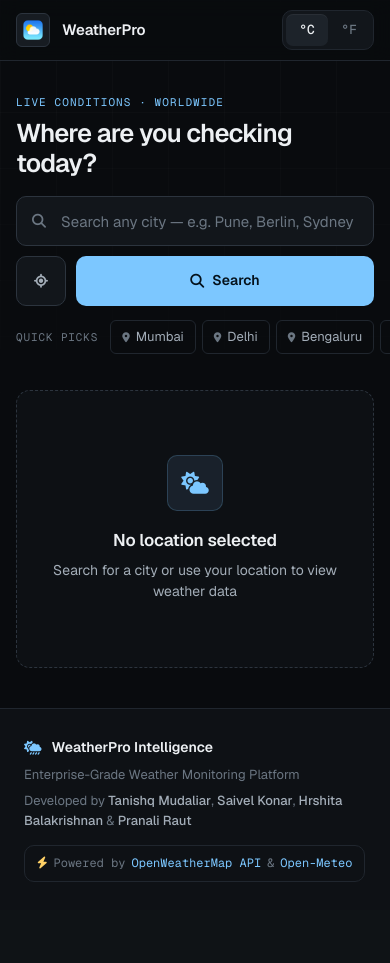
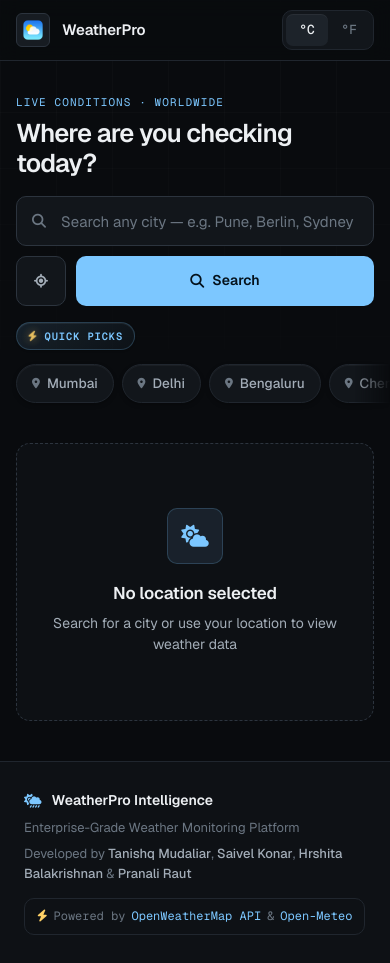
Before and after one commit to tanishqmudaliar/Weather-Monitoring-System, a Flask app: page / in a window 390 px wide. Before the commit the page ends 882 px from the top, so only its background shows below. Run offline with Flask 3, Linux system fonts and the light colour scheme.

Commit message:
feat(ui): redesign quick picks section for laptop and mobile viewports
Modernize quick city chips into instrument panel pills with hover glow, active indicators, and keyboard accessibility. Add full-bleed horizontal swipe rail with gradient edge fade for mobile and tablet devices.

```diff
--- a/static/app.js
+++ b/static/app.js
@@ -44,6 +44,8 @@ function setupEventListeners() {
     chip.addEventListener("click", () => {
       const city = chip.getAttribute("data-city");
       if (city && locationInput) {
+        cityChips.forEach((c) => c.classList.remove("active"));
+        chip.classList.add("active");
         locationInput.value = city;
         handleSearch();
       }
@@ -242,6 +244,17 @@ function displayCurrentWeather(data) {
     locationName.textContent = parts[0] || data.location;
     if (countryCode && parts[1]) countryCode.textContent = parts[1];
   }
+
+  // Sync active quick pick chip
+  const activeCityName = (data.location || "").split(",")[0].trim().toLowerCase();
+  document.querySelectorAll(".city-chip").forEach((chip) => {
+    const chipCity = (chip.getAttribute("data-city") || "").trim().toLowerCase();
+    if (chipCity && activeCityName && (chipCity === activeCityName || activeCityName.includes(chipCity))) {
+      chip.classList.add("active");
+    } else {
+      chip.classList.remove("active");
+    }
+  });
 
   // Weather Icon
   const weatherIcon = document.getElementById("weather-icon");
--- a/static/styles.css
+++ b/static/styles.css
@@ -271,39 +271,149 @@ a:hover { color: var(--text); }
 }
 .btn-secondary:hover { color: var(--sky); border-color: var(--sky); background: var(--sky-soft); }
 
-/* Quick cities */
+/* ==========================================================================
+   Quick Picks Section (Instrument Panel Styling)
+   ========================================================================== */
+.quick-picks-container {
+  display: flex;
+  align-items: center;
+  gap: 12px;
+  margin-top: 18px;
+  width: 100%;
+}
+
+/* Badge for "Quick picks" */
+.quick-label {
+  display: inline-flex;
+  align-items: center;
+  gap: 7px;
+  padding: 6px 12px;
+  font-family: var(--font-mono);
+  font-size: 11px;
+  font-weight: 600;
+  text-transform: uppercase;
+  letter-spacing: 0.08em;
+  color: var(--sky);
+  background: linear-gradient(135deg, rgba(124, 199, 255, 0.12), rgba(124, 199, 255, 0.04));
+  border: 1px solid rgba(124, 199, 255, 0.22);
+  border-radius: 999px;
+  box-shadow: 0 1px 2px rgba(0, 0, 0, 0.2), inset 0 1px 0 rgba(255, 255, 255, 0.06);
+  user-select: none;
+  white-space: nowrap;
+  flex-shrink: 0;
+  transition: border-color var(--t), box-shadow var(--t), background var(--t);
+}
+
+.quick-label i {
+  font-size: 10px;
+  color: var(--amber);
+  filter: drop-shadow(0 0 4px rgba(255, 209, 102, 0.45));
+  animation: pulseBolt 3s ease-in-out infinite;
+}
+
+@keyframes pulseBolt {
+  0%, 100% { opacity: 0.85; transform: scale(1); }
+  50% { opacity: 1; transform: scale(1.15); filter: drop-shadow(0 0 6px rgba(255, 209, 102, 0.75)); }
+}
+
+/* Chips container (Laptop / Desktop) */
 .quick-cities {
   display: flex;
   flex-wrap: wrap;
   align-items: center;
-  gap: 6px;
-  margin-top: 14px;
+  gap: 8px;
+  flex: 1;
 }
-.quick-label {
-  font-family: var(--font-mono);
-  font-size: 11px;
-  text-transform: uppercase;
-  letter-spacing: 0.08em;
-  color: var(--text-3);
-  margin-right: 6px;
+
+/* Fallback if quick-picks-container is omitted */
+.search-section > .quick-cities {
+  margin-top: 16px;
 }
+.quick-cities > .quick-label {
+  margin-right: 4px;
+}
+
+/* Individual City Chip (Laptop / Desktop Default) */
 .city-chip {
   display: inline-flex;
   align-items: center;
-  gap: 6px;
-  padding: 6px 11px;
+  gap: 7px;
+  padding: 7px 14px;
+  font-family: var(--font-sans);
   font-size: 13px;
+  font-weight: 500;
   color: var(--text-2);
-  background: transparent;
+  background: var(--surface);
   border: 1px solid var(--line);
-  border-radius: var(--r-sm);
+  border-radius: 999px;
+  box-shadow: 0 2px 4px rgba(0, 0, 0, 0.25), inset 0 1px 0 rgba(255, 255, 255, 0.04);
   cursor: pointer;
   user-select: none;
-  transition: color var(--t), border-color var(--t), background var(--t);
+  white-space: nowrap;
+  text-decoration: none;
+  outline: none;
+  position: relative;
+  transition:
+    color var(--t),
+    border-color var(--t),
+    background var(--t),
+    box-shadow var(--t),
+    transform var(--t);
 }
-.city-chip i { font-size: 10px; color: var(--text-3); transition: color var(--t); }
-.city-chip:hover { color: var(--text); border-color: var(--line-strong); background: var(--surface); }
-.city-chip:hover i { color: var(--sky); }
+
+.city-chip i {
+  font-size: 10.5px;
+  color: var(--text-3);
+  transition: color var(--t), transform var(--t);
+}
+
+/* Hover state (Laptop) */
+.city-chip:hover {
+  color: var(--text);
+  background: var(--surface-2);
+  border-color: rgba(124, 199, 255, 0.45);
+  box-shadow:
+    0 4px 14px rgba(0, 0, 0, 0.35),
+    0 0 12px rgba(124, 199, 255, 0.14),
+    inset 0 1px 0 rgba(255, 255, 255, 0.08);
+  transform: translateY(-2px);
+}
+
+.city-chip:hover i {
+  color: var(--sky);
+  transform: translateY(-1px) scale(1.15);
+}
+
+/* Focus visible state (Accessibility) */
+.city-chip:focus-visible {
+  border-color: var(--sky);
+  box-shadow: var(--focus);
+}
+
+/* Press state */
+.city-chip:active {
+  transform: translateY(0) scale(0.96);
+  background: var(--surface-3);
+  transition-duration: 50ms;
+}
+
+/* Active / Selected city state */
+.city-chip.active {
+  color: #ffffff;
+  background: linear-gradient(135deg, rgba(124, 199, 255, 0.22), rgba(82, 179, 250, 0.12));
+  border-color: var(--sky);
+  box-shadow:
+    0 0 16px rgba(124, 199, 255, 0.25),
+    0 2px 6px rgba(0, 0, 0, 0.3),
+    inset 0 1px 0 rgba(124, 199, 255, 0.4);
+  font-weight: 600;
+}
+
+.city-chip.active i {
+  color: var(--sky);
+  filter: drop-shadow(0 0 4px rgba(124, 199, 255, 0.6));
+  transform: scale(1.1);
+}
 
 /* ---------- 6. States ---------- */
 .empty-state,
@@ -745,6 +855,72 @@ footer {
   *, *::before, *::after { animation-duration: 0.001ms !important; transition-duration: 0.001ms !important; }
 }
 
+/* Quick picks tablet & mobile */
+@media (max-width: 768px) {
+  .quick-picks-container {
+    flex-direction: column;
+    align-items: flex-start;
+    gap: 10px;
+    margin-top: 16px;
+    width: 100%;
+    position: relative;
+  }
+
+  .quick-label {
+    padding: 5px 11px;
+    font-size: 10.5px;
+  }
+
+  .quick-cities {
+    display: flex;
+    flex-wrap: nowrap;
+    overflow-x: auto;
+    overflow-y: hidden;
+    gap: 8px;
+    width: calc(100% + 32px);
+    margin-inline: -16px;
+    padding: 4px 28px 8px 16px;
+    scroll-snap-type: x proximity;
+    scroll-padding-left: 16px;
+    -webkit-overflow-scrolling: touch;
+    scrollbar-width: none;
+    -ms-overflow-style: none;
+    -webkit-mask-image: linear-gradient(to right, #000 calc(100% - 36px), transparent 100%);
+    mask-image: linear-gradient(to right, #000 calc(100% - 36px), transparent 100%);
+  }
+
+  .quick-cities::-webkit-scrollbar {
+    display: none;
+  }
+
+  .city-chip {
+    flex-shrink: 0;
+    scroll-snap-align: start;
+    min-height: 38px;
+    padding: 8px 15px;
+    font-size: 13.5px;
+    -webkit-tap-highlight-color: transparent;
+  }
+
+  .city-chip:active {
+    transform: scale(0.95);
+    background: var(--surface-3);
+  }
+
+  .city-chip.active {
+    box-shadow:
+      0 0 14px rgba(124, 199, 255, 0.25),
+      inset 0 1px 0 rgba(124, 199, 255, 0.4);
+  }
+}
+
+@media (hover: none) and (pointer: coarse) {
+  .city-chip:hover {
+    transform: none;
+    box-shadow: 0 2px 4px rgba(0, 0, 0, 0.25), inset 0 1px 0 rgba(255, 255, 255, 0.04);
+  }
+}
+
 /* ---------- 17. Responsive ---------- */
 @media (max-width: 1100px) {
   .weather-stats { grid-template-columns: repeat(4, minmax(0, 1fr)); }
@@ -779,9 +955,6 @@ footer {
   .search-input-group { flex-basis: 100%; }
   .btn-primary { flex: 1; }
   .brand-text h1 span { display: none; }
-  .quick-cities { flex-wrap: nowrap; overflow-x: auto; padding-bottom: 4px; margin-inline: -16px; padding-inline: 16px; scrollbar-width: none; }
-  .quick-cities::-webkit-scrollbar { display: none; }
-  .city-chip, .quick-label { flex-shrink: 0; }
   .temp-value { font-size: 64px; }
   .aqi-details { grid-template-columns: repeat(2, minmax(0, 1fr)); }
   .sun-moon-info { grid-template-columns: 1fr; }
--- a/templates/index.html
+++ b/templates/index.html
@@ -71,20 +71,25 @@
                 </button>
             </div>
 
-            <!-- Quick Cities -->
-            <div class="quick-cities">
-                <span class="quick-label">Quick picks</span>
-                <div class="city-chip" data-city="Mumbai"><i class="fas fa-location-dot"></i> Mumbai</div>
-                <div class="city-chip" data-city="Delhi"><i class="fas fa-location-dot"></i> Delhi</div>
-                <div class="city-chip" data-city="Bengaluru"><i class="fas fa-location-dot"></i> Bengaluru</div>
-                <div class="city-chip" data-city="Chennai"><i class="fas fa-location-dot"></i> Chennai</div>
-                <div class="city-chip" data-city="Kolkata"><i class="fas fa-location-dot"></i> Kolkata</div>
-                <div class="city-chip" data-city="Miami"><i class="fas fa-location-dot"></i> Miami</div>
-                <div class="city-chip" data-city="London"><i class="fas fa-location-dot"></i> London</div>
-                <div class="city-chip" data-city="New York"><i class="fas fa-location-dot"></i> New York</div>
-                <div class="city-chip" data-city="Tokyo"><i class="fas fa-location-dot"></i> Tokyo</div>
-                <div class="city-chip" data-city="Paris"><i class="fas fa-location-dot"></i> Paris</div>
-                <div class="city-chip" data-city="Singapore"><i class="fas fa-location-dot"></i> Singapore</div>
+            <!-- Quick Cities / Picks -->
+            <div class="quick-picks-container">
+                <span class="quick-label">
+                    <i class="fas fa-bolt" aria-hidden="true"></i>
+                    <span>Quick picks</span>
+                </span>
+                <div class="quick-cities" role="region" aria-label="Popular cities">
+                    <button type="button" class="city-chip" data-city="Mumbai"><i class="fas fa-location-dot" aria-hidden="true"></i><span>Mumbai</span></button>
+                    <button type="button" class="city-chip" data-city="Delhi"><i class="fas fa-location-dot" aria-hidden="true"></i><span>Delhi</span></button>
+                    <button type="button" class="city-chip" data-city="Bengaluru"><i class="fas fa-location-dot" aria-hidden="true"></i><span>Bengaluru</span></button>
+                    <button type="button" class="city-chip" data-city="Chennai"><i class="fas fa-location-dot" aria-hidden="true"></i><span>Chennai</span></button>
+                    <button type="button" class="city-chip" data-city="Kolkata"><i class="fas fa-location-dot" aria-hidden="true"></i><span>Kolkata</span></button>
+                    <button type="button" class="city-chip" data-city="Miami"><i class="fas fa-location-dot" aria-hidden="true"></i><span>Miami</span></button>
+                    <button type="button" class="city-chip" data-city="London"><i class="fas fa-location-dot" aria-hidden="true"></i><span>London</span></button>
+                    <button type="button" class="city-chip" data-city="New York"><i class="fas fa-location-dot" aria-hidden="true"></i><span>New York</span></button>
+                    <button type="button" class="city-chip" data-city="Tokyo"><i class="fas fa-location-dot" aria-hidden="true"></i><span>Tokyo</span></button>
+                    <button type="button" class="city-chip" data-city="Paris"><i class="fas fa-location-dot" aria-hidden="true"></i><span>Paris</span></button>
+                    <button type="button" class="city-chip" data-city="Singapore"><i class="fas fa-location-dot" aria-hidden="true"></i><span>Singapore</span></button>
+                </div>
             </div>
         </section>
 
```
